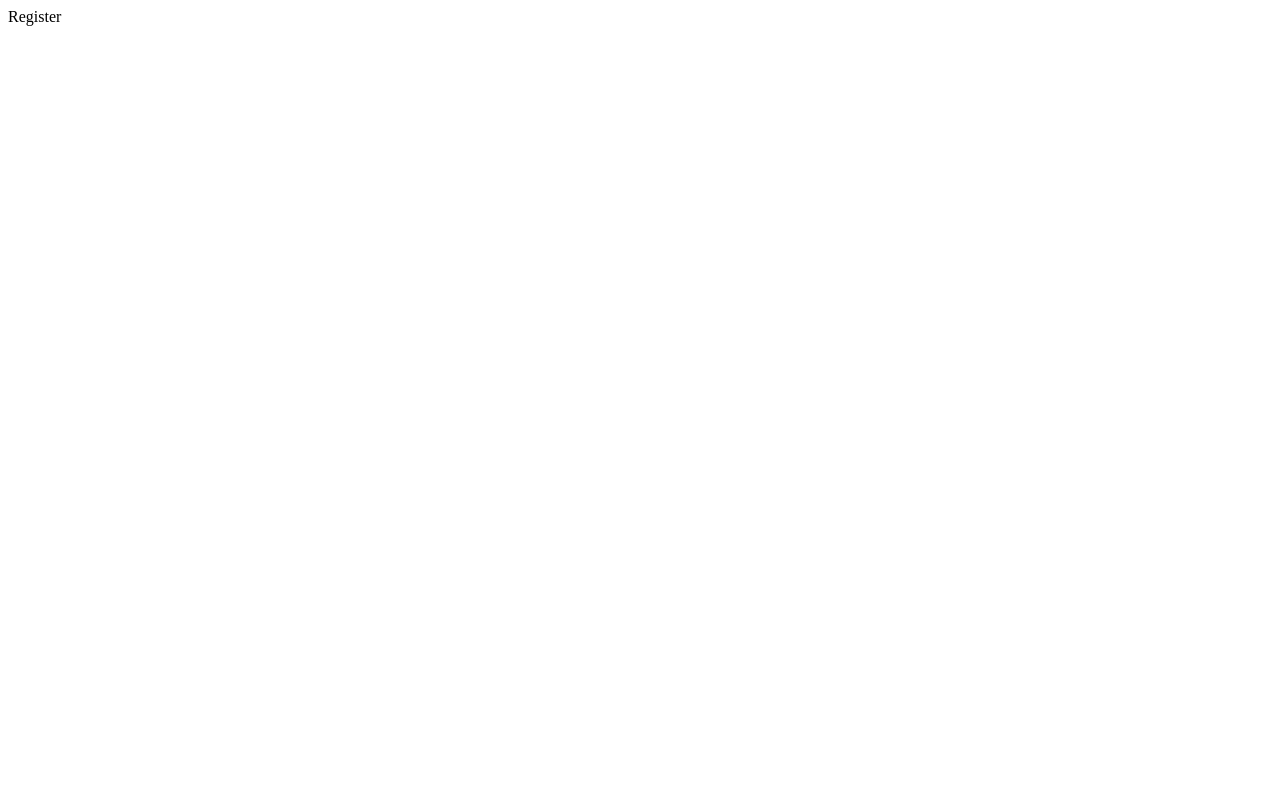
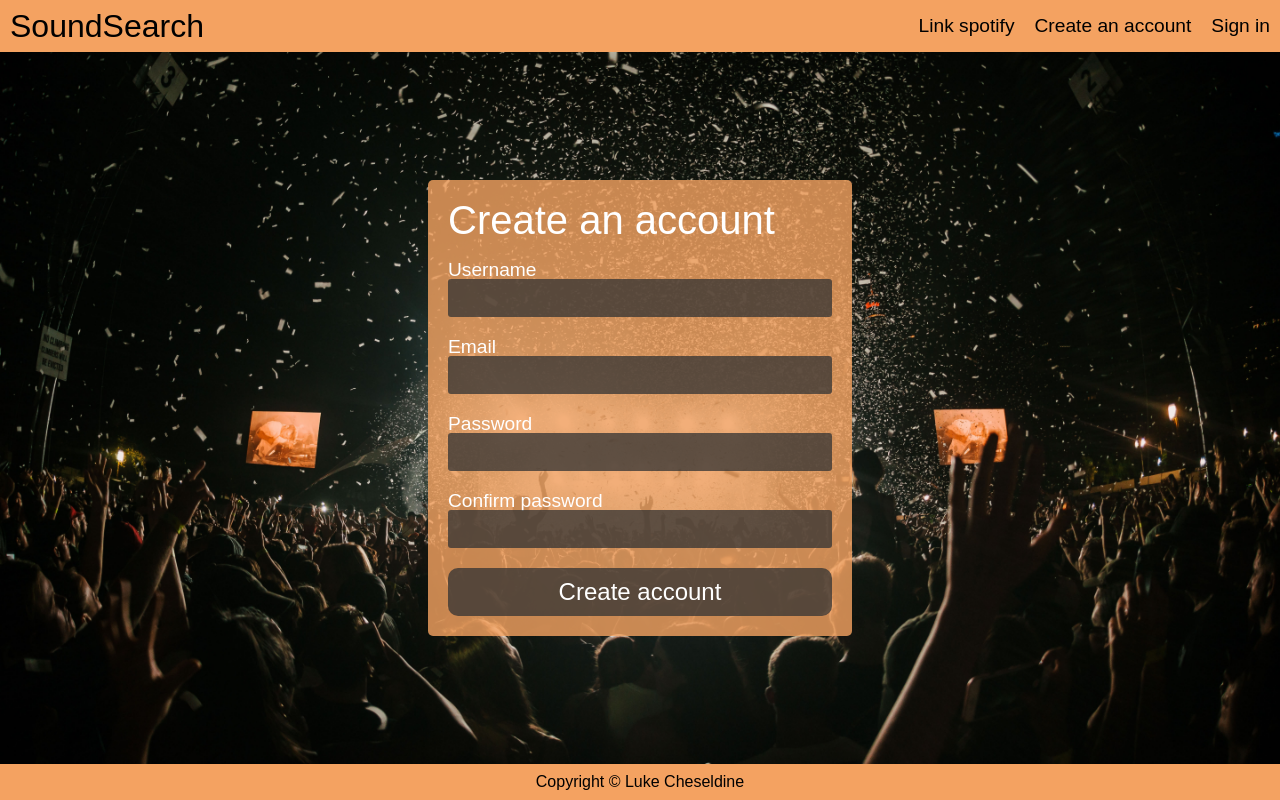
Before and after one commit to lukecheseldine/SoundSearch, a Flask app: page /register in a window 1280 px wide. Before the commit the page is almost empty. Run offline with Flask 2, Linux system fonts and the light colour scheme.

Commit message:
login and register pages

```diff
--- a/app.py
+++ b/app.py
@@ -1,6 +1,7 @@
 from crypt import methods
-from flask import Flask, render_template, redirect
+from flask import Flask, render_template, redirect, request
 import config
+from forms import RegistrationForm, LoginForm
 
 app = Flask(__name__)
 app.config.from_object("config")
@@ -11,19 +12,27 @@ def index():
     return render_template("index.html")
 
 
-@app.route("/landing", methods=["GET", "POST"])
+@app.route("/landing", methods=["GET"])
 def landing():
     return render_template("landing.html")
 
 
-@app.route("/login")
+@app.route("/login", methods=["GET", "POST"])
 def login():
-    return "Log in"
+    if request.method == "GET":
+        form = LoginForm()
+        return render_template('login.html', form=form)
+    else:
+        return "POST"
 
 
-@app.route("/register")
+@app.route("/register", methods=["GET", "POST"])
 def register():
-    return "Register"
+    if request.method == "GET":
+        form = RegistrationForm()
+        return render_template('register.html', form=form)
+    else:
+        return "POST"
 
 
 @app.route('/authorize', methods=['POST'])
--- /dev/null
+++ b/forms.py
@@ -0,0 +1,29 @@
+from email import message
+import email_validator
+from wtforms import Form, StringField, PasswordField, validators, EmailField
+
+class RegistrationForm(Form):
+    username = StringField('Username', [
+        validators.Length(max=25, message="Username must be less than 25 characters"),
+        validators.DataRequired()
+    ])
+    email = EmailField('Email', [
+        validators.Email(message="Please use a valid email address"),
+        validators.DataRequired()
+    ])
+    password = PasswordField('Password', [
+        validators.DataRequired(),
+        validators.EqualTo('confirm', message='Passwords do not match')
+    ])
+    confirm = PasswordField('Confirm password', [
+        validators.DataRequired()
+    ])
+
+class LoginForm(Form):
+    username = StringField('Username', [
+        validators.Length(max=25, message="Username must be less than 25 characters"),
+        validators.DataRequired()
+    ])
+    password = PasswordField('Password', [
+        validators.DataRequired()
+    ])
--- a/static/style.css
+++ b/static/style.css
@@ -60,6 +60,7 @@ body {
     flex-direction: column;
     height: 100vh;
     background-color: black;
+    font-family: 'Nunito', sans-serif;
 }
 
 nav {
@@ -67,7 +68,6 @@ nav {
     align-items: center;
     background-color: #f4a261;
     padding: 10px;
-    font-size: 2rem;
 }
 
 nav a {
@@ -76,15 +76,16 @@ nav a {
 
 nav > .logo {
     margin-right: auto;
+    font-size: 2rem;
 }
 
 nav > ul {
     display: flex;
     gap: 20px;
+    font-size: 1.2rem;
 }
 
 nav > ul > li {
-    font-size: 1.5rem;
     display: inline;
 }
 
@@ -174,3 +175,55 @@ footer {
 .container a img {
     height: 30px;
 }
+
+.login-register {
+    background-color: #f4a361ce;
+    padding: 20px;
+    border-radius: 5px;
+    display: flex;
+    flex-direction: column;
+    gap: 20px;
+    width: clamp(200px, 30vw, 400px);
+}
+
+.login-register h2 {
+    font-size: 2.5rem;
+}
+
+.login-register div {
+    display: flex;
+    flex-direction: column;
+}
+
+.login-register label {
+    font-size: 1.2rem;
+}
+
+.login-register input {
+    padding: 8px;
+    background-color: rgba(51, 51, 51, 0.753);
+    border: none;
+    border-radius: 3px;
+    color: white;
+    font-size: 1.2rem;
+}
+
+.login-register input:focus, .login-register input:active, .login-register input:hover {
+    background-color: rgb(51, 51, 51);
+    outline: none;
+}
+
+.login-register button {
+    border: none;
+    border-radius: 10px;
+    padding: 10px;
+    background-color: rgba(51, 51, 51, 0.753);
+    color: white;
+    font-size: 1.5rem;
+}
+
+.login-register button:hover, .login-register button:active, .login-register button:focus {
+    background-color: rgb(51, 51, 51);
+    outline: none;
+    cursor: pointer;
+}
--- a/templates/base.html
+++ b/templates/base.html
@@ -6,7 +6,12 @@
     <meta name="viewport" content="width=device-width, initial-scale=1.0">
     <title>{% block title %}{% endblock %}</title>
     <link rel="stylesheet" href="{{ url_for('static', filename='style.css') }}">
-    {% block links %}{% endblock %}
+    {% block links %}
+    <!-- Fonts -->
+    <link rel="preconnect" href="https://fonts.googleapis.com">
+    <link rel="preconnect" href="https://fonts.gstatic.com" crossorigin>
+    <link href="https://fonts.googleapis.com/css2?family=Nunito&display=swap" rel="stylesheet">
+    {% endblock %}
     {% block scripts %}{% endblock %}
 </head>
 <body>
@@ -15,9 +20,15 @@
             <a href="{{ url_for('index') }}">SoundSearch</a>
         </div>
         <ul>
-            <li>Link spotify</li>
-            <li>Create an account</li>
-            <li>Sign in</li>
+            <a href="#">
+                <li>Link spotify</li>
+            </a>
+            <a href="{{ url_for('register') }}">
+                <li>Create an account</li>
+            </a>
+            <a href="{{ url_for('login') }}">
+                <li>Sign in</li>
+            </a>
         </ul>
     </nav>
 
--- /dev/null
+++ b/templates/register.html
@@ -0,0 +1,23 @@
+{% extends "base.html" %}
+
+{% block title %}SoundSearch{% endblock %}
+
+{% block links %}{% endblock %}
+{% block scripts %}{% endblock %}
+
+
+{% block content %}
+
+    <div class="hero">
+        <div class="container">
+            <form class="login-register" action="{{ url_for('register') }}" method="POST" autocomplete="off" autocapitalize="off">
+                <h2>Create an account</h2>
+                <div>{{ form.username.label}} {{ form.username }}</div>
+                <div>{{ form.email.label }} {{form.email}} </div>
+                <div>{{ form.password.label }} {{form.password}}</div>
+                <div>{{ form.confirm.label }} {{form.confirm}}</div>
+                <button type="submit">Create account</button>
+            </form>
+        </div>
+    </div>
+{% endblock %}
```
Also changed, not shown: templates/login.html (added, +21 -0 lines).
